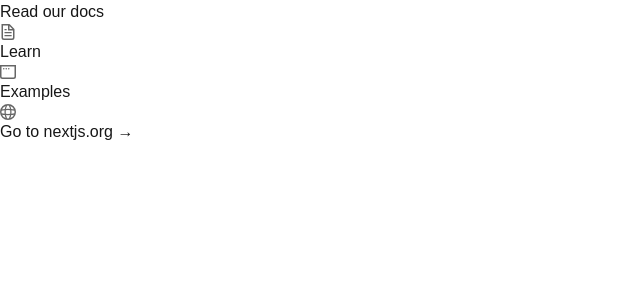
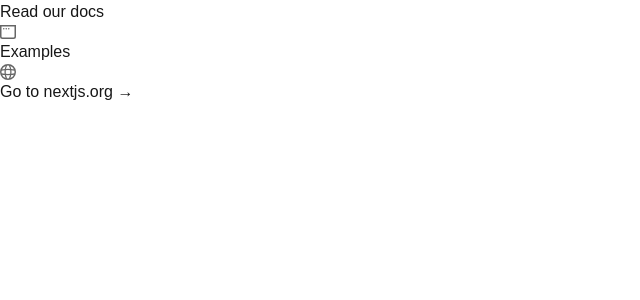
Before and after one commit to orion-script/conference-ticket-generator, a Next.js app: page / in a window 1280 px wide. Shown: the top 300 px of the page, without its empty margins (0-640 px from the left). Built offline with nearby package versions, Linux system fonts and the light colour scheme.

Commit message:
Remove commented-out anchor tags in the Home component for cleaner code

```diff
--- a/src/app/page.tsx
+++ b/src/app/page.tsx
@@ -16,21 +16,6 @@
         </div>
       </main>
       <footer className="row-start-3 flex gap-6 flex-wrap items-center justify-center">
-        <a
-          className="flex items-center gap-2 hover:underline hover:underline-offset-4"
-          href="https://nextjs.org/learn?utm_source=create-next-app&utm_medium=appdir-template-tw&utm_campaign=create-next-app"
-          target="_blank"
-          rel="noopener noreferrer"
-        >
-          <Image
-            aria-hidden
-            src="/file.svg"
-            alt="File icon"
-            width={16}
-            height={16}
-          />
-          Learn
-        </a>
         <a
           className="flex items-center gap-2 hover:underline hover:underline-offset-4"
           href="https://vercel.com/templates?framework=next.js&utm_source=create-next-app&utm_medium=appdir-template-tw&utm_campaign=create-next-app"
```
